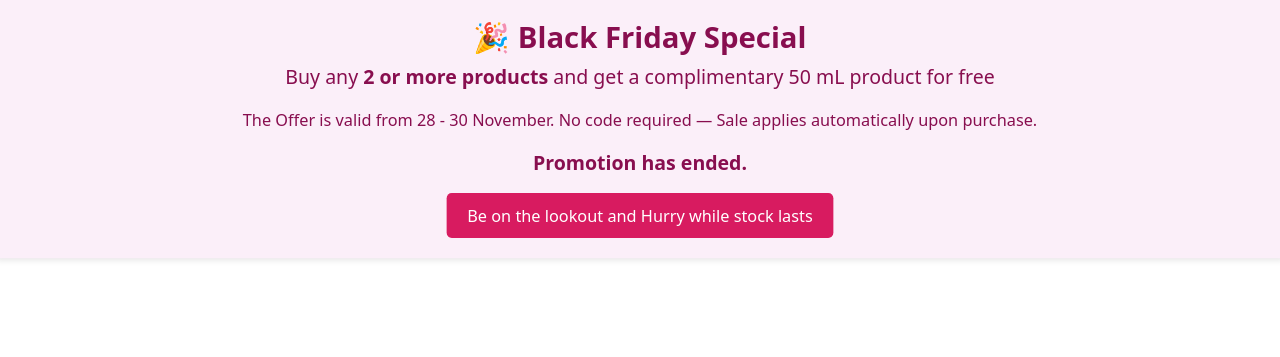
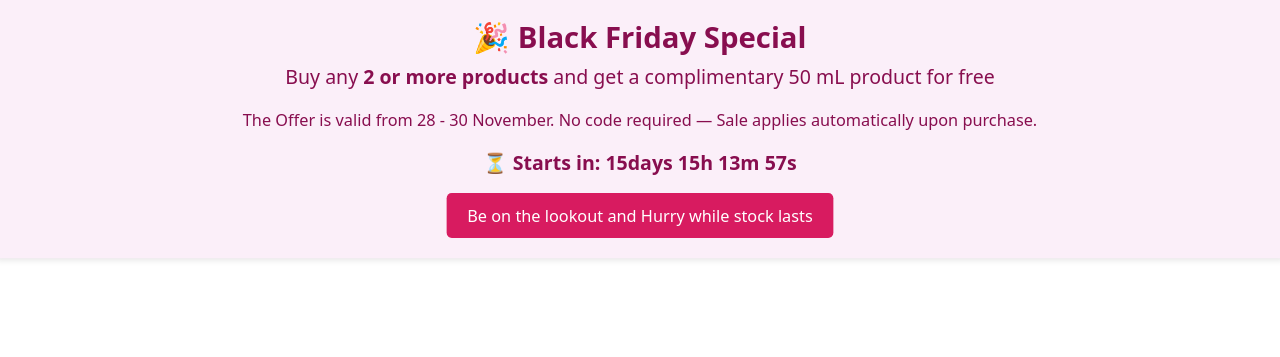
Before and after one commit to Kizzo-glitch/greenmarvel_store, a Django app: page / in a window 1280 px wide. Shown: the part 385-742 px from the top of the page. Run offline with Django 5.2, Linux system fonts and the light colour scheme; data comes from the database, SQL or seed files in the repository; some libraries are stand-ins or nearby versions.

Commit message:
special fix

```diff
--- a/greenmarv/templates/home.html
+++ b/greenmarv/templates/home.html
@@ -317,7 +317,7 @@
             <script>
                 // Countdown to August
                 const countdown = () => {
-                    const eventDate = new Date("September 30, {{ now.year }} 00:00:00").getTime();
+                    const eventDate = new Date("November 28, {{ now.year }} 00:00:00").getTime();
                     const now = new Date().getTime();
                     const distance = eventDate - now;
 
@@ -332,7 +332,7 @@
                     const seconds = Math.floor((distance % (1000 * 60)) / 1000);
 
                     document.getElementById("countdown").innerHTML =
-                        `⏳ Countdown: [${days}d ${hours}h ${minutes}m ${seconds}s]`;
+                        `⏳ Starts in: ${days}days ${hours}h ${minutes}m ${seconds}s`;
 
                     setTimeout(countdown, 1000);
                 };
```
